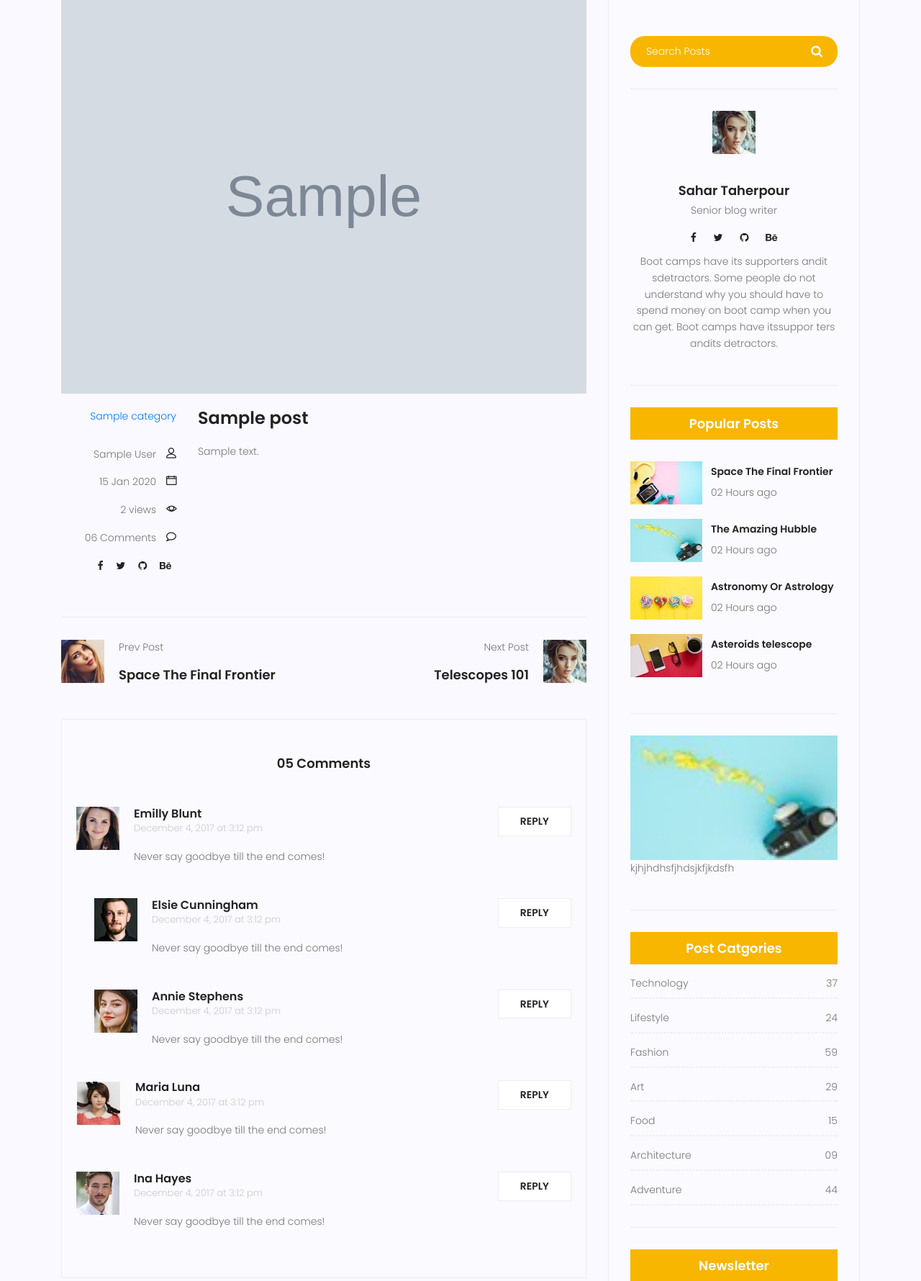
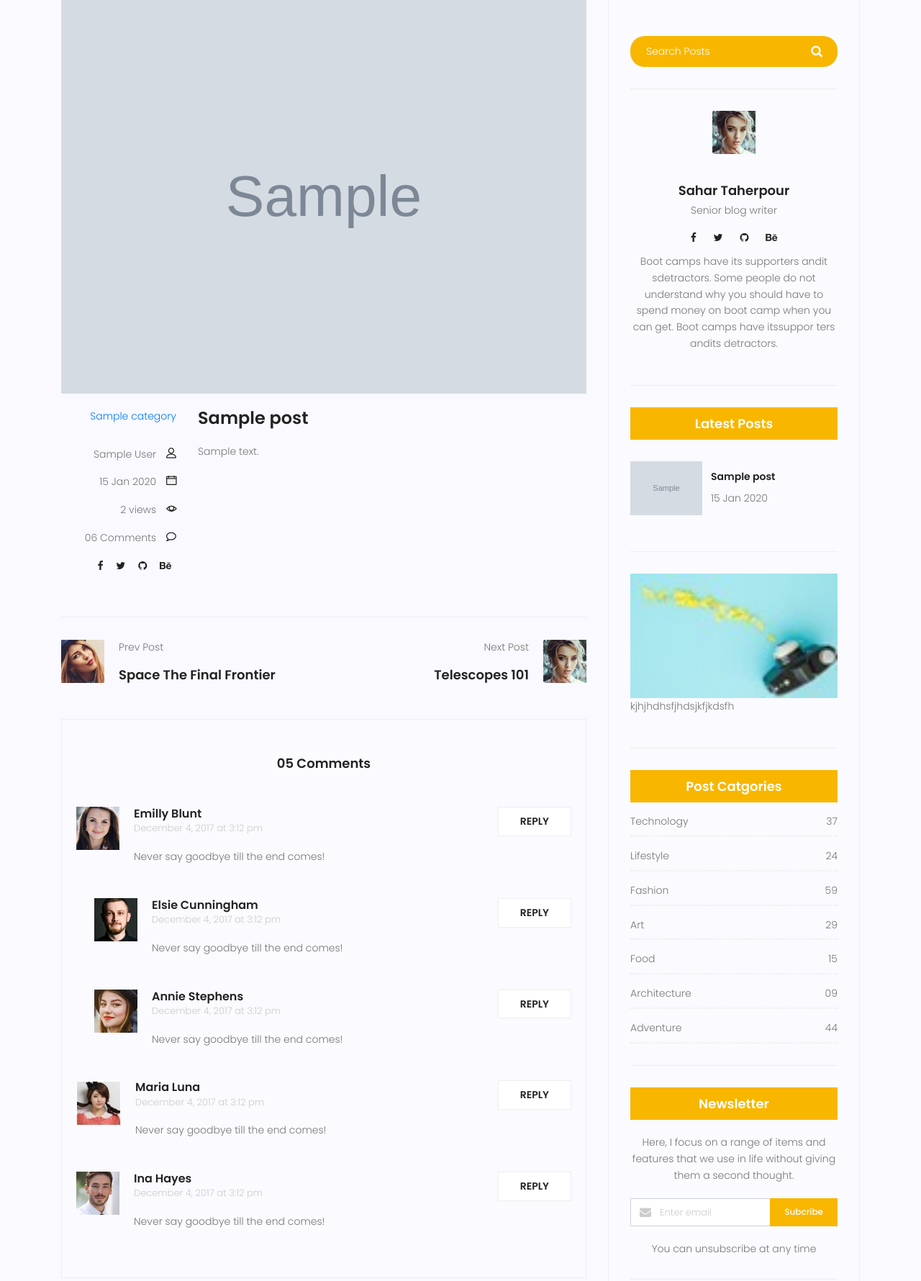
Before and after one commit to artinaria/my_site, a Django app: page /blog/1 in a window 1280 px wide. Shown: the part 421-2201 px from the top of the page at 72% size. Run offline with Django 3.2, Linux system fonts and the light colour scheme; tables that the repository leaves empty hold one stand-in row (values such as "Sample post"); grey boxes marked "Sample" are stand-in pictures; some libraries are stand-ins or nearby versions.

Commit message:
send category name
filter base in category/categoryname

```diff
--- /dev/null
+++ b/blog/templatetags/blog_tags.py
@@ -0,0 +1,37 @@
+from django import template
+from blog.models import Post
+from blog.models import Category
+
+register = template.Library()
+@register.simple_tag(name='totalposts')
+def function():
+    postsnum=Post.objects.filter(status=1).count()
+    return postsnum
+
+@register.simple_tag(name='posts')
+def function():
+    posts=Post.objects.filter(status=1)
+    return posts
+
+@register.filter
+def snippet(value,arg=20):
+    return value[:arg]+'...'
+
+@register.inclusion_tag('popularposts.html')
+def popularposts():
+    posts=Post.objects.filter(status=1).order_by('published_date')
+    return{'posts':posts}
+
+@register.inclusion_tag('blog/blog-latestPosts.html')
+def latestposts(arg=3):
+    posts=Post.objects.filter(status=1).order_by('published_date')[:arg]
+    return{'posts':posts}
+
+@register.inclusion_tag('blog/blog-post-category.html')
+def postcategory():
+    posts=Post.objects.filter(status=1)
+    categories=Category.objects.all()
+    cat_dict={}
+    for name in categories:
+        cat_dict[name]=posts.filter(category=name).count()
+    return{'categories':cat_dict}
--- a/blog/urls.py
+++ b/blog/urls.py
@@ -7,6 +7,7 @@ app_name='blog'
 urlpatterns = [
     path('',blog_view,name='index'),
     path('<int:pid>',blog_single,name='single'),
-    #path('test',test,name='test'),
+    path('test',test,name='test'),
+    path('category/<str:cat_name>',blog_category,name='category')
 
 ]
--- a/blog/views.py
+++ b/blog/views.py
@@ -22,7 +22,12 @@ def blog_single(request,pid):
     return render(request,'blog/blog-single.html',context)
 
 def test(request):
+   # posts=Post.objects.all()
+    #context={'name':name}
+    return render(request,'test.html')
 
-    posts=Post.objects.all()
+def blog_category(request,cat_name):
+    posts=Post.objects.filter(status=1)
+    posts=posts.filter(category__name=cat_name)
     context={'posts':posts}
-    return render(request,'test.html',context)
+    return render(request,'blog/blog-home.html',context)
--- a/mysite/settings.py
+++ b/mysite/settings.py
@@ -64,7 +64,10 @@ TEMPLATES = [
                 'django.template.context_processors.request',
                 'django.contrib.auth.context_processors.auth',
                 'django.contrib.messages.context_processors.messages',
+
+
             ],
+
         },
     },
 ]
--- a/statics/css/main.css
+++ b/statics/css/main.css
@@ -3656,6 +3656,7 @@ body.mobile-nav-active #mobile-nav-toggle {
 
 .widget-wrap .popular-post-widget .popular-post-list .thumb img {
   width: 100%;
+  max-width: 100px;
 }
 
 .widget-wrap .popular-post-widget .single-post-list {
--- /dev/null
+++ b/templates/blog/blog-latestPosts.html
@@ -0,0 +1,20 @@
+{%load static%}
+{% load blog_tags %}
+<div class="single-sidebar-widget popular-post-widget">
+    <h4 class="popular-title">Latest Posts</h4>
+    <div class="popular-post-list">
+        {% for post in posts %}
+        <div class="single-post-list d-flex flex-row align-items-center">
+            <div class="thumb">
+                <img class="img-fluid" src={{post.image.url}} alt="">
+            </div>
+            <div class="details">
+                <a href="{% url 'blog:single' pid=post.id %}">
+                    <h6>{{post.title}}</h6>
+                </a>
+                <p>{{post.published_date|date:" d M Y"}}</p>
+            </div>
+        </div>
+        {%endfor%}
+    </div>
+</div>
--- a/templates/blog/blog-single.html
+++ b/templates/blog/blog-single.html
@@ -1,11 +1,13 @@
 {% extends 'base.html' %}
-{%load static%}
-{% block content%}
+{% load static %}
+{% load blog_tags %}
+{% block content %}
 
 			<!-- start banner Area -->
 			<section class="relative about-banner">
 				<div class="overlay overlay-bg"></div>
 				<div class="container">
+
 					<div class="row d-flex align-items-center justify-content-center">
 						<div class="about-content col-lg-12">
 							<h1 class="text-white">
@@ -214,47 +216,7 @@
 			                        </form>
 								</div>
 								{% include 'blog/blog-writer.html'%}
-								<div class="single-sidebar-widget popular-post-widget">
-									<h4 class="popular-title">Popular Posts</h4>
-									<div class="popular-post-list">
-										<div class="single-post-list d-flex flex-row align-items-center">
-											<div class="thumb">
-												<img class="img-fluid" src="{% static 'img/blog/pp1.jpg'%}" alt="">
-											</div>
-											<div class="details">
-												<a href="blog-single.html"><h6>Space The Final Frontier</h6></a>
-												<p>02 Hours ago</p>
-											</div>
-										</div>
-										<div class="single-post-list d-flex flex-row align-items-center">
-											<div class="thumb">
-												<img class="img-fluid" src="{% static 'img/blog/pp2.jpg'%}" alt="">
-											</div>
-											<div class="details">
-												<a href="blog-single.html"><h6>The Amazing Hubble</h6></a>
-												<p>02 Hours ago</p>
-											</div>
-										</div>
-										<div class="single-post-list d-flex flex-row align-items-center">
-											<div class="thumb">
-												<img class="img-fluid" src="{% static 'img/blog/pp3.jpg'%}" alt="">
-											</div>
-											<div class="details">
-												<a href="blog-single.html"><h6>Astronomy Or Astrology</h6></a>
-												<p>02 Hours ago</p>
-											</div>
-										</div>
-										<div class="single-post-list d-flex flex-row align-items-center">
-											<div class="thumb">
-												<img class="img-fluid" src="{% static 'img/blog/pp4.jpg'%}" alt="">
-											</div>
-											<div class="details">
-												<a href="blog-single.html"><h6>Asteroids telescope</h6></a>
-												<p>02 Hours ago</p>
-											</div>
-										</div>
-									</div>
-								</div>
+								{%latestposts%}
 								{%include 'blog/blog-ads.html'%}
 								<div class="single-sidebar-widget post-category-widget">
 									<h4 class="category-title">Post Catgories</h4>
--- a/templates/test.html
+++ b/templates/test.html
@@ -1,3 +1,4 @@
+{% load blog_tags %}
 <!DOCTYPE html>
 <html lang="en">
 <head>
@@ -7,6 +8,9 @@
     <title>test</title>
 </head>
 <body>
-    {{posts}}
+    <h1> testing page</h1>
+    <p>{% popularposts   %}</p>
+
+
 </body>
 </html>
```
Also changed, not shown: templates/blog/blog-home.html (+11 -104 lines), templates/blog/blog-post-category.html (added, +13 -0 lines), templates/popularposts.html (added, +7 -0 lines), blog/templatetags/__init__.py (added).
